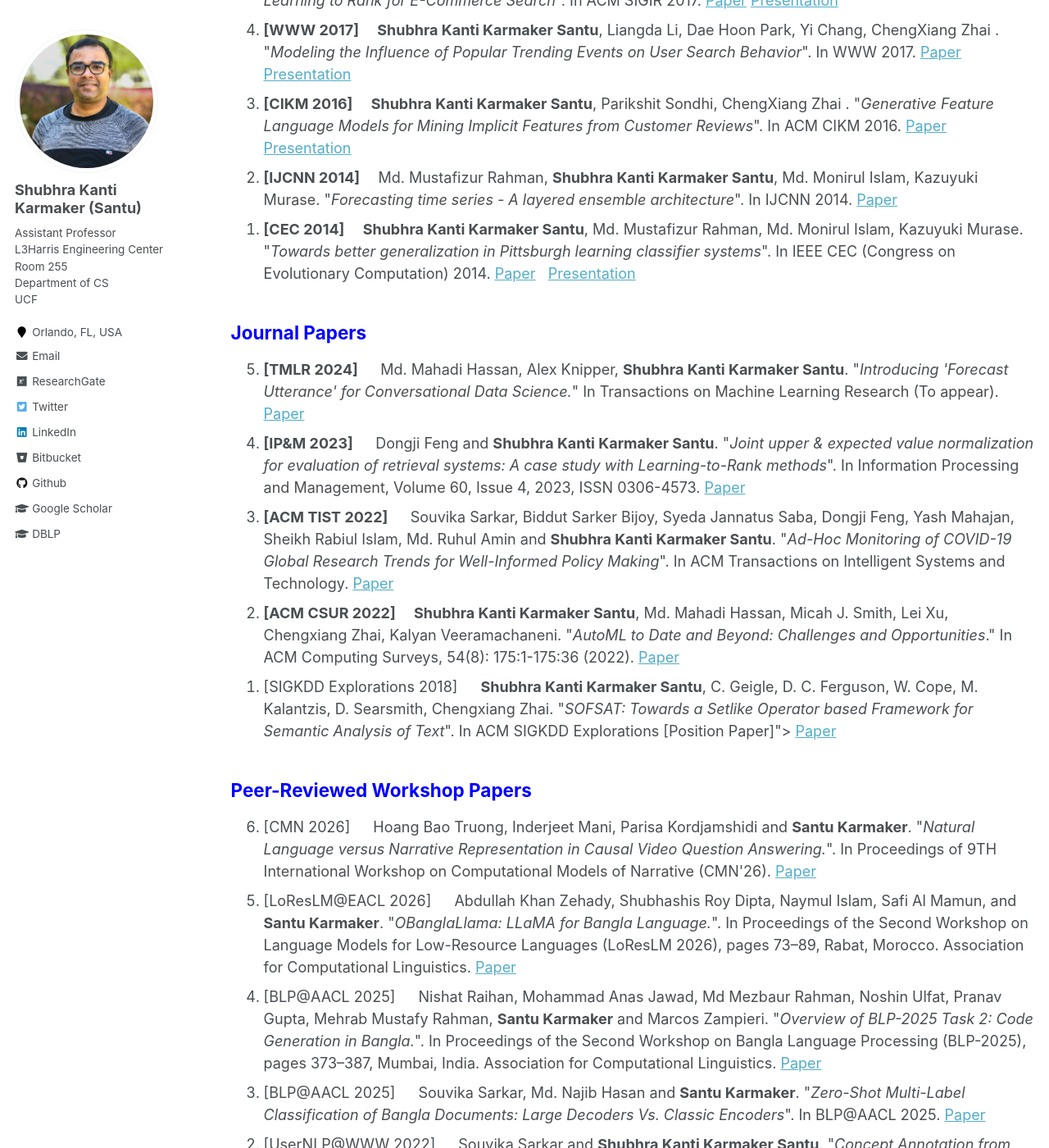
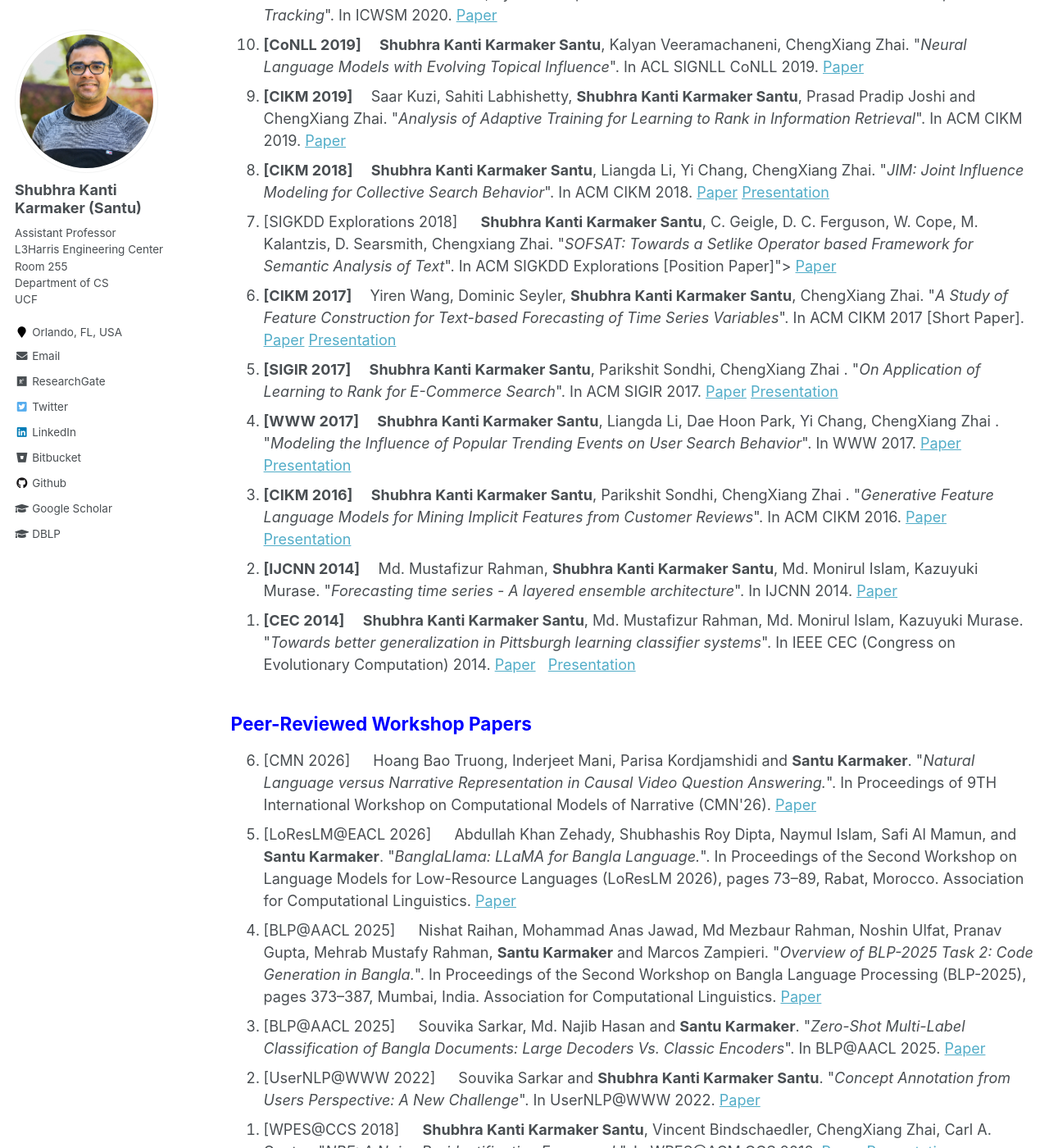
Before and after one commit to karmake2/karmake2.github.io, a Jekyll site: the page built from _pages/publications.md, in a window 1280 px wide and 1400 px high, scrolled down 2661 px. Shown: the whole window at 82% size. Built offline with Jekyll 4.4.1, drawn with Linux system fonts in a browser that asks for light colours; some of the changed text lies outside the part shown.

Commit message:
Update publications.md

```diff
--- a/_pages/publications.md
+++ b/_pages/publications.md
@@ -11,7 +11,7 @@
 
 {% include base_path %}
 
-## <span style="color:blue">Conference Papers</span>
+## <span style="color:blue">Conference and Journal Papers</span>
 <ol reversed>
 
 <li> <b>[ACL 2026] &emsp;</b> Eshgin Hasanov, Md. Mahadi Hassan, <b>Santu Karmaker</b>, Aashish Yadavally. "<i>The Path Not Taken: Duality in Reasoning about Program Execution.</i>" To appear at ACL 2026.</li>
@@ -84,21 +94,12 @@
 </ol>
 
 
-## <span style="color:blue">Journal Papers</span>
-<ol reversed=true>
-<li> <b>[TMLR 2024] &emsp;</b> Md. Mahadi Hassan, Alex Knipper, <b>Shubhra Kanti Karmaker Santu</b>. "<i>Introducing 'Forecast Utterance' for Conversational Data Science.</i>" In Transactions on Machine Learning Research (To appear). <a href="https://arxiv.org/abs/2309.03877">Paper</a></li>
-<li> <b>[IP&M 2023] &emsp;</b> Dongji Feng and <b>Shubhra Kanti Karmaker Santu</b>. "<i>Joint upper & expected value normalization for evaluation of retrieval systems: A case study with Learning-to-Rank methods</i>". In Information Processing and Management, Volume 60, Issue 4, 2023, ISSN 0306-4573.  <a href="/files/Publications/2023/LowerBound.pdf">Paper</a> </li>
-<li> <b>[ACM TIST 2022] &emsp;</b> Souvika Sarkar, Biddut Sarker Bijoy, Syeda Jannatus Saba, Dongji Feng, Yash Mahajan, Sheikh Rabiul Islam, Md. Ruhul Amin and <b>Shubhra Kanti Karmaker Santu</b>. "<i>Ad-Hoc Monitoring of COVID-19 Global Research Trends for Well-Informed Policy Making</i>". In ACM Transactions on Intelligent Systems and Technology.  <a href="/files/Publications/2022/COVID_Research_Tracker.pdf">Paper</a> </li>
-<li> <b>[ACM CSUR 2022] &emsp;</b><b>Shubhra Kanti Karmaker Santu</b>, Md. Mahadi Hassan, Micah J. Smith, Lei Xu, Chengxiang Zhai, Kalyan Veeramachaneni. "<i>AutoML to Date and Beyond: Challenges and Opportunities</i>." In ACM Computing Surveys, 54(8): 175:1-175:36 (2022).  <a href="https://karmake2.github.io/files/Publications/2021/AutoML.pdf">Paper</a> </li>
-<li>[SIGKDD Explorations 2018] &emsp; <b>Shubhra Kanti Karmaker Santu</b>, C. Geigle, D. C. Ferguson, W. Cope, M. Kalantzis, D. Searsmith, Chengxiang Zhai. "<i>SOFSAT: Towards a Setlike Operator based Framework for Semantic Analysis of Text</i>". In ACM SIGKDD Explorations [Position Paper]"> <a href="https://karmake2.github.io/files/Publications/2018/SOFSAT.pdf">Paper</a></li>
-</ol>
-
 
 
 ## <span style="color:blue">Peer-Reviewed Workshop Papers</span>
 <ol reversed>
 <li>[CMN 2026] &emsp; Hoang Bao Truong, Inderjeet Mani, Parisa Kordjamshidi and <b>Santu Karmaker</b>. "<i>Natural Language versus Narrative Representation in Causal Video Question Answering.</i>". In Proceedings of 9TH International Workshop on Computational Models of Narrative (CMN'26). <a href="https://sites.google.com/ucm.es/cmn26/accepted-papers?authuser=0">Paper</a>	</li>
-<li>[LoResLM@EACL 2026] &emsp; Abdullah Khan Zehady, Shubhashis Roy Dipta, Naymul Islam, Safi Al Mamun, and <b>Santu Karmaker</b>. "<i>OBanglaLlama: LLaMA for Bangla Language.</i>". In Proceedings of the Second Workshop on Language Models for Low-Resource Languages (LoResLM 2026), pages 73–89, Rabat, Morocco. Association for Computational Linguistics. <a href="https://aclanthology.org/2026.loreslm-1.7/">Paper</a>	</li>
+<li>[LoResLM@EACL 2026] &emsp; Abdullah Khan Zehady, Shubhashis Roy Dipta, Naymul Islam, Safi Al Mamun, and <b>Santu Karmaker</b>. "<i>BanglaLlama: LLaMA for Bangla Language.</i>". In Proceedings of the Second Workshop on Language Models for Low-Resource Languages (LoResLM 2026), pages 73–89, Rabat, Morocco. Association for Computational Linguistics. <a href="https://aclanthology.org/2026.loreslm-1.7/">Paper</a>	</li>
 <li>[BLP@AACL 2025] &emsp; Nishat Raihan, Mohammad Anas Jawad, Md Mezbaur Rahman, Noshin Ulfat, Pranav Gupta, Mehrab Mustafy Rahman, <b>Santu Karmaker</b> and Marcos Zampieri. "<i>Overview of BLP-2025 Task 2: Code Generation in Bangla.</i>". In Proceedings of the Second Workshop on Bangla Language Processing (BLP-2025), pages 373–387, Mumbai, India. Association for Computational Linguistics. <a href="https://aclanthology.org/2025.banglalp-1.31/">Paper</a>	</li>
 <li>[BLP@AACL 2025] &emsp; Souvika Sarkar, Md. Najib Hasan and <b>Santu Karmaker</b>. "<i>Zero-Shot Multi-Label Classification of Bangla Documents: Large Decoders Vs. Classic Encoders</i>". In BLP@AACL 2025. <a href="https://aclanthology.org/2025.banglalp-1.7/">Paper</a>	</li>
 <li>[UserNLP@WWW 2022] &emsp; Souvika Sarkar and <b>Shubhra Kanti Karmaker Santu</b>. "<i>Concept Annotation from Users Perspective: A New Challenge</i>". In UserNLP@WWW  2022. <a href="https://karmake2.github.io/files/Publications/2022/Annotate.pdf">Paper</a>	</li>
```
Also changed, not shown: other parts of _pages/publications.md (+10 -0 lines).
